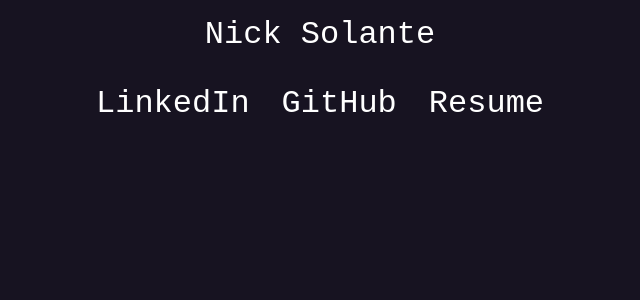
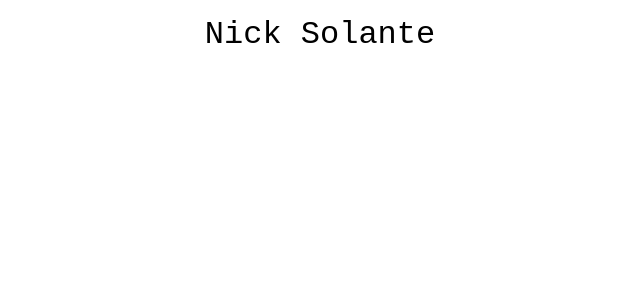
Before and after one commit to NickSolante/no-cra, a React app: page / in a window 1280 px wide. Shown: the top 300 px of the page, without its empty margins (320-960 px from the left). Built offline with nearby package versions, Linux system fonts and the light colour scheme.

Commit message:
feat: NS header

```diff
--- a/package.json
+++ b/package.json
@@ -17,6 +17,9 @@
     "@emotion/babel-plugin": "^11.10.5",
     "@emotion/react": "^11.10.5",
     "@emotion/styled": "^11.10.5",
+    "@fortawesome/fontawesome-svg-core": "^6.2.1",
+    "@fortawesome/free-brands-svg-icons": "^6.2.1",
+    "@fortawesome/react-fontawesome": "^0.2.0",
     "msw": "v0.49.1",
     "react": "^18.2.0",
     "react-dom": "^18.2.0"
--- a/public/css/styles.css
+++ b/public/css/styles.css
@@ -1,6 +1,9 @@
+html,
 body {
   margin: 0;
   padding: 0;
   border: 0;
-  background-color: #171321;
+  /* background-color: #171321; */
+  background-color: white;
+  height: 100%;
 }
--- a/src/components/App.tsx
+++ b/src/components/App.tsx
@@ -5,7 +5,20 @@
   padding: 0;
   margin: 0;
   background-color: #171321;
-  max-height: 100%;
+  max-height: 100vh;
+  overflow: auto;
+  height: 100vh;
+  /* Light mode */
+  @media (prefers-color-scheme: light) {
+    background-color: white;
+    color: black;
+  }
+
+  /* Dark mode */
+  @media (prefers-color-scheme: dark) {
+    background-color: #171321;
+    color: white;
+  }
 `
 
 export const App = () => {
--- a/src/components/Header.tsx
+++ b/src/components/Header.tsx
@@ -1,10 +1,22 @@
 import styled from '@emotion/styled'
+import { FontAwesomeIcon } from '@fortawesome/react-fontawesome'
+import { faLinkedin, faGithub } from '@fortawesome/free-brands-svg-icons'
 
 export const HeaderStyles = styled('div')`
   color: white;
   font-size: 2rem;
   padding: 1rem;
-  height: 4rem;
+  height: 9rem;
+
+  /* Light mode */
+  @media (prefers-color-scheme: light) {
+    color: black;
+  }
+
+  /* Dark mode */
+  @media (prefers-color-scheme: dark) {
+    color: white;
+  }
 `
 
 const StyledUl = styled('ul')`
@@ -23,6 +35,15 @@
     text-align: center;
   }
 
+  li a {
+    text-decoration: none;
+    color: white;
+  }
+  li a:hover {
+    text-decoration: none;
+    color: white;
+  }
+
   @font-face {
     font-family: 'OxygenMono';
     src: local('OxygenMono'),
@@ -30,15 +51,21 @@
   }
 `
 
-const headerItems = ['Nick Solante', 'LinkedIn', 'GitHub', 'Resume']
-
 export const Header = () => {
   return (
     <HeaderStyles>
       <StyledUl>
-        {headerItems.map((item, index) => {
-          return <li key={index}>{item}</li>
-        })}
+        <li>Nick Solante</li>
+        <li>
+          <a href="https://www.linkedin.com/in/nsolante/">
+            <FontAwesomeIcon icon={faLinkedin} />
+          </a>
+        </li>
+        <li>
+          <a href="https://github.com/NickSolante">
+            <FontAwesomeIcon icon={faGithub} />
+          </a>
+        </li>
       </StyledUl>
     </HeaderStyles>
   )
--- a/src/mocks/handlers.ts
+++ b/src/mocks/handlers.ts
@@ -1,4 +1,4 @@
 // src/mocks/handlers.js
-import { rest, graphql } from 'msw'
+// import { rest, graphql } from 'msw'
 
 export const handlers = []
```
Also changed, not shown: tsconfig.json (+9 -6 lines), .eslintrc.json, 1 other file (tests, documents, lock files or other folders).
